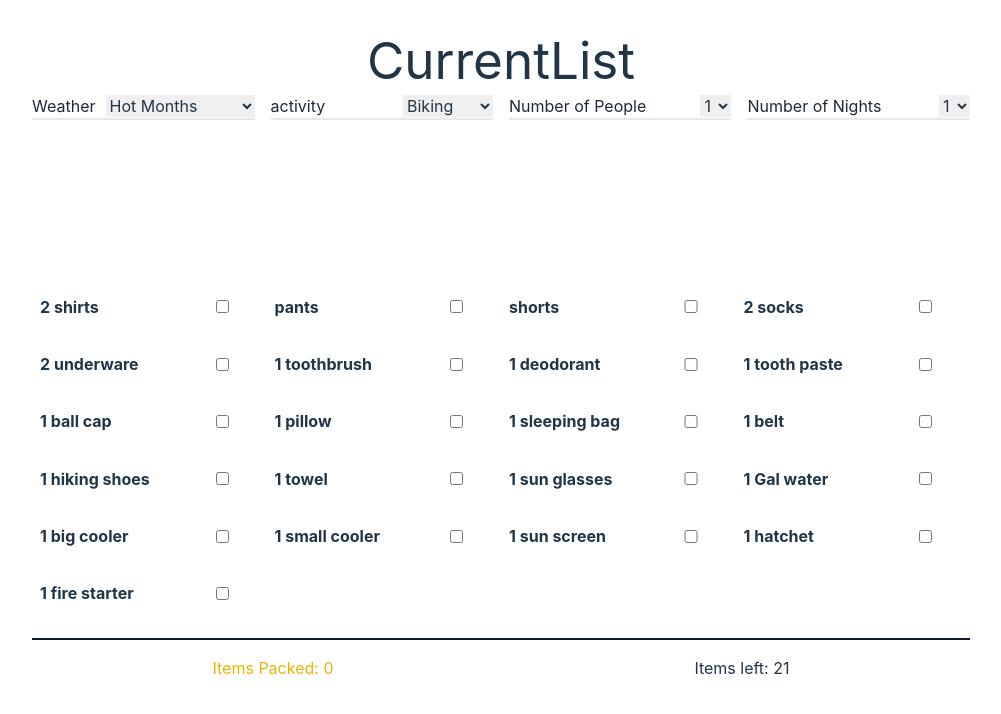
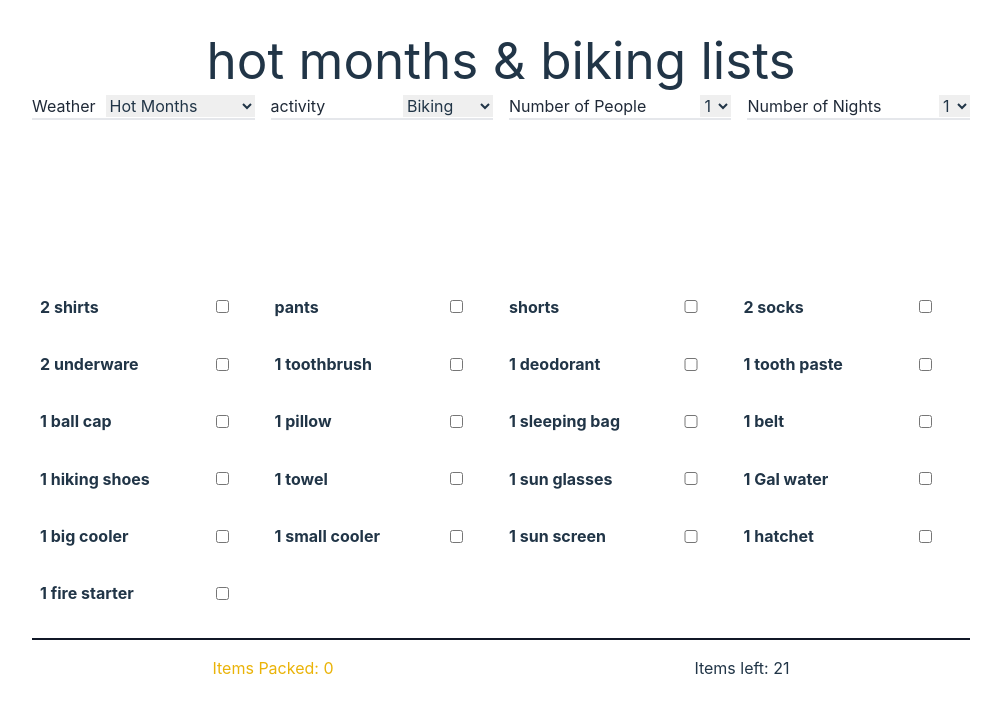
Before and after one commit to Jpatrick6420/checklist, a React (Vite) app: page / in a window 1280 px wide. Shown: the top 714 px of the page, without its empty margins (139-1140 px from the left). Built offline with nearby package versions, Linux system fonts and the light colour scheme.

Commit message:
added formatting to current list title
;

```diff
--- a/src/components/CurrentList.jsx
+++ b/src/components/CurrentList.jsx
@@ -1,4 +1,6 @@
 /*eslint react/prop-types: 0 */
+import PropTypes from "prop-types";
+
 function CurrentList({ list, toggleChecked, state }) {
   return (
     <ul className="checklist grid grid-cols-2 md:grid-cols-3 lg:grid-cols-4">
@@ -58,4 +60,8 @@ function CurrentList({ list, toggleChecked, state }) {
   );
 }
 
+CurrentList.PropTypes = {
+  list: PropTypes.array,
+};
+
 export default CurrentList;
--- a/src/components/Footer.jsx
+++ b/src/components/Footer.jsx
@@ -1,4 +1,5 @@
 import { useState, useEffect } from "react";
+import PropTypes from "prop-types";
 
 function Footer({ currentList }) {
   const [numPackedItems, setNumPackedItems] = useState(0);
@@ -38,4 +39,7 @@ function Footer({ currentList }) {
   );
 }
 
+Footer.propTypes = {
+  currentList: PropTypes.array,
+};
 export default Footer;
--- a/src/components/Header.jsx
+++ b/src/components/Header.jsx
@@ -9,9 +9,16 @@ function Header({
   handleDurationChange,
   dispatch,
 }) {
+  let activity =
+    currentListOptions.currentActivityValue === "none"
+      ? ""
+      : currentListOptions.currentActivityValue;
   return (
     <header>
-      <h1>CurrentList</h1>
+      <h1>
+        {currentListOptions.currentWeatherValue.split("-").join(" ")}{" "}
+        {activity === "" ? "" : "&"} {activity} list{activity === "" ? "" : "s"}
+      </h1>
 
       <div className="input-container grid grid-cols-2 md:grid-cols-3 lg:grid-cols-4 ">
         <Select
```
